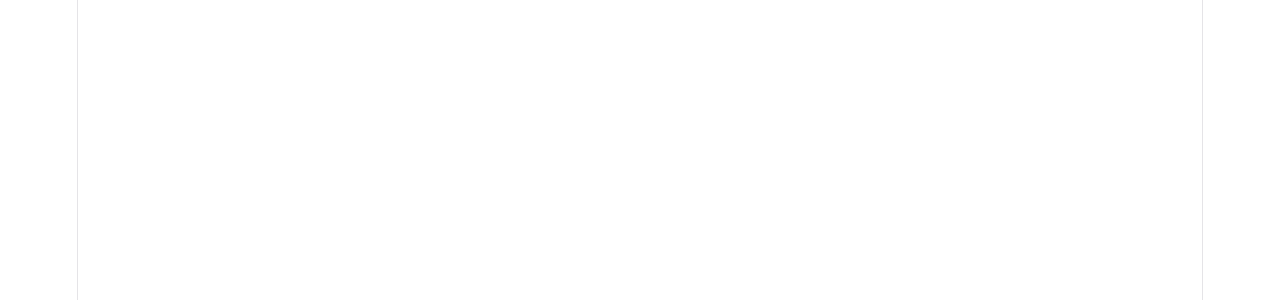
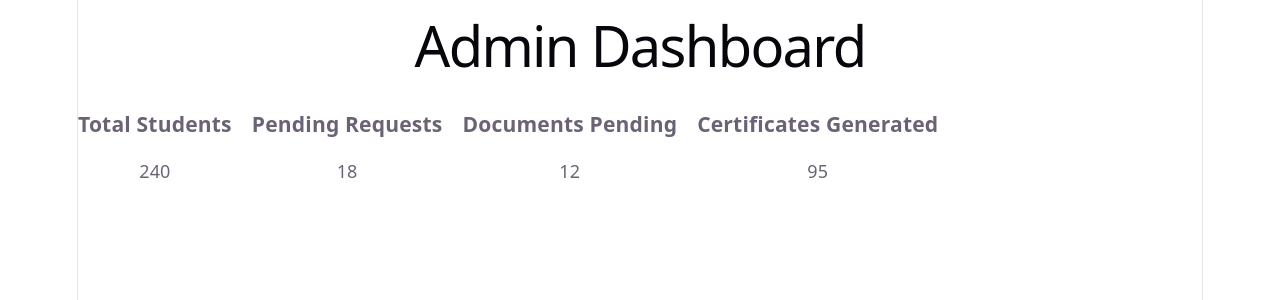
Before and after one commit to shrutikakadu/Nexus, a React app in the folder frontend/: page /admin in a window 1280 px wide. Before the commit this address had no page. Shown: the top 300 px of the page. Built offline with nearby package versions, Linux system fonts and the light colour scheme; the HTML template or start-up script is replaced by a standard one.

Commit message:
Added admin files

```diff
--- a/frontend/src/App.jsx
+++ b/frontend/src/App.jsx
@@ -1,14 +1,39 @@
+
 import { Routes, Route } from 'react-router-dom'
+
 import LandingPage from './pages/Landing/LandingPage'
 import LoginPage from './pages/Auth/LoginPage'
 import StudentDashboard from './pages/Student/StudentDashboard'
 
+// Admin Pages
+import AdminDashboard from './pages/Admin/AdminDashboard'
+import AdminStudentManagement from './pages/Admin/AdminStudentManagement'
+import DocumentVerification from './pages/Admin/DocumentVerification'
+import NoDues from './pages/Admin/NoDues'
+import GraduationRequests from './pages/Admin/GraduationRequests'
+import Certificates from './pages/Admin/Certificates'
+import Reports from './pages/Admin/Reports'
+
 export default function App() {
     return (
         <Routes>
+
+            {/* Public Routes */}
             <Route path="/" element={<LandingPage />} />
             <Route path="/login" element={<LoginPage />} />
+
+            {/* Student Portal */}
             <Route path="/student" element={<StudentDashboard />} />
+
+            {/* Admin Portal */}
+            <Route path="/admin" element={<AdminDashboard />} />
+            <Route path="/admin/students" element={<AdminStudentManagement />} />
+            <Route path="/admin/documents" element={<DocumentVerification />} />
+            <Route path="/admin/nodues" element={<NoDues />} />
+            <Route path="/admin/graduation" element={<GraduationRequests />} />
+            <Route path="/admin/certificates" element={<Certificates />} />
+            <Route path="/admin/reports" element={<Reports />} />
+
         </Routes>
     )
 }
--- a/frontend/src/pages/Admin/AdminDashboard.jsx
+++ b/frontend/src/pages/Admin/AdminDashboard.jsx
@@ -0,0 +1,33 @@
+import React from "react";
+
+export default function AdminDashboard() {
+    return (
+        <div>
+            <h1>Admin Dashboard</h1>
+
+            <div style={{ display: "flex", gap: "20px" }}>
+
+                <div className="card">
+                    <h3>Total Students</h3>
+                    <p>240</p>
+                </div>
+
+                <div className="card">
+                    <h3>Pending Requests</h3>
+                    <p>18</p>
+                </div>
+
+                <div className="card">
+                    <h3>Documents Pending</h3>
+                    <p>12</p>
+                </div>
+
+                <div className="card">
+                    <h3>Certificates Generated</h3>
+                    <p>95</p>
+                </div>
+
+            </div>
+        </div>
+    );
+}
--- a/frontend/src/pages/Admin/AdminStudentManagement.jsx
+++ b/frontend/src/pages/Admin/AdminStudentManagement.jsx
@@ -0,0 +1,29 @@
+import React from "react";
+
+export default function AdminStudentManagement() {
+    return (
+        <div>
+            <h2>Students</h2>
+
+            <table border="1">
+                <thead>
+                    <tr>
+                        <th>Name</th>
+                        <th>Roll</th>
+                        <th>Department</th>
+                        <th>Status</th>
+                    </tr>
+                </thead>
+
+                <tbody>
+                    <tr>
+                        <td>Tanaya</td>
+                        <td>CS21-034</td>
+                        <td>CSE</td>
+                        <td>Complete</td>
+                    </tr>
+                </tbody>
+            </table>
+        </div>
+    );
+}
--- a/frontend/src/pages/Admin/Certificates.jsx
+++ b/frontend/src/pages/Admin/Certificates.jsx
@@ -0,0 +1,13 @@
+import React from "react";
+
+export default function Certificates() {
+    return (
+        <div>
+            <h2>Generate Certificates</h2>
+
+            <button>Generate Degree Certificate</button>
+            <button>Generate Transcript</button>
+            <button>Generate Provisional</button>
+        </div>
+    );
+}
--- a/frontend/src/pages/Admin/DocumentVerification.jsx
+++ b/frontend/src/pages/Admin/DocumentVerification.jsx
@@ -0,0 +1,29 @@
+import React from "react";
+
+export default function DocumentVerification() {
+    return (
+        <div>
+            <h2>Document Verification</h2>
+
+            <table border="1">
+                <thead>
+                    <tr>
+                        <th>Document</th>
+                        <th>Action</th>
+                    </tr>
+                </thead>
+
+                <tbody>
+                    <tr>
+                        <td>10th Marksheet</td>
+                        <td>
+                            <button>View</button>
+                            <button>Approve</button>
+                            <button>Reject</button>
+                        </td>
+                    </tr>
+                </tbody>
+            </table>
+        </div>
+    );
+}
--- a/frontend/src/pages/Admin/GraduationRequests.jsx
+++ b/frontend/src/pages/Admin/GraduationRequests.jsx
@@ -0,0 +1,12 @@
+import React from "react";
+
+export default function GraduationRequests() {
+    return (
+        <div>
+            <h2>Graduation Requests</h2>
+
+            <button>Approve</button>
+            <button>Reject</button>
+        </div>
+    );
+}
--- a/frontend/src/pages/Admin/NoDues.jsx
+++ b/frontend/src/pages/Admin/NoDues.jsx
@@ -0,0 +1,16 @@
+import React from "react";
+
+export default function NoDues() {
+    return (
+        <div>
+            <h2>No Dues Clearance</h2>
+
+            <ul>
+                <li>Library - Cleared</li>
+                <li>Lab - Pending</li>
+                <li>Accounts - Cleared</li>
+                <li>Hostel - Pending</li>
+            </ul>
+        </div>
+    );
+}
--- a/frontend/src/pages/Admin/Reports.jsx
+++ b/frontend/src/pages/Admin/Reports.jsx
@@ -0,0 +1,12 @@
+import React from "react";
+
+export default function Reports() {
+    return (
+        <div>
+            <h2>Reports</h2>
+
+            <p>Total Students Cleared: 120</p>
+            <p>Pending Requests: 18</p>
+        </div>
+    );
+}
```
